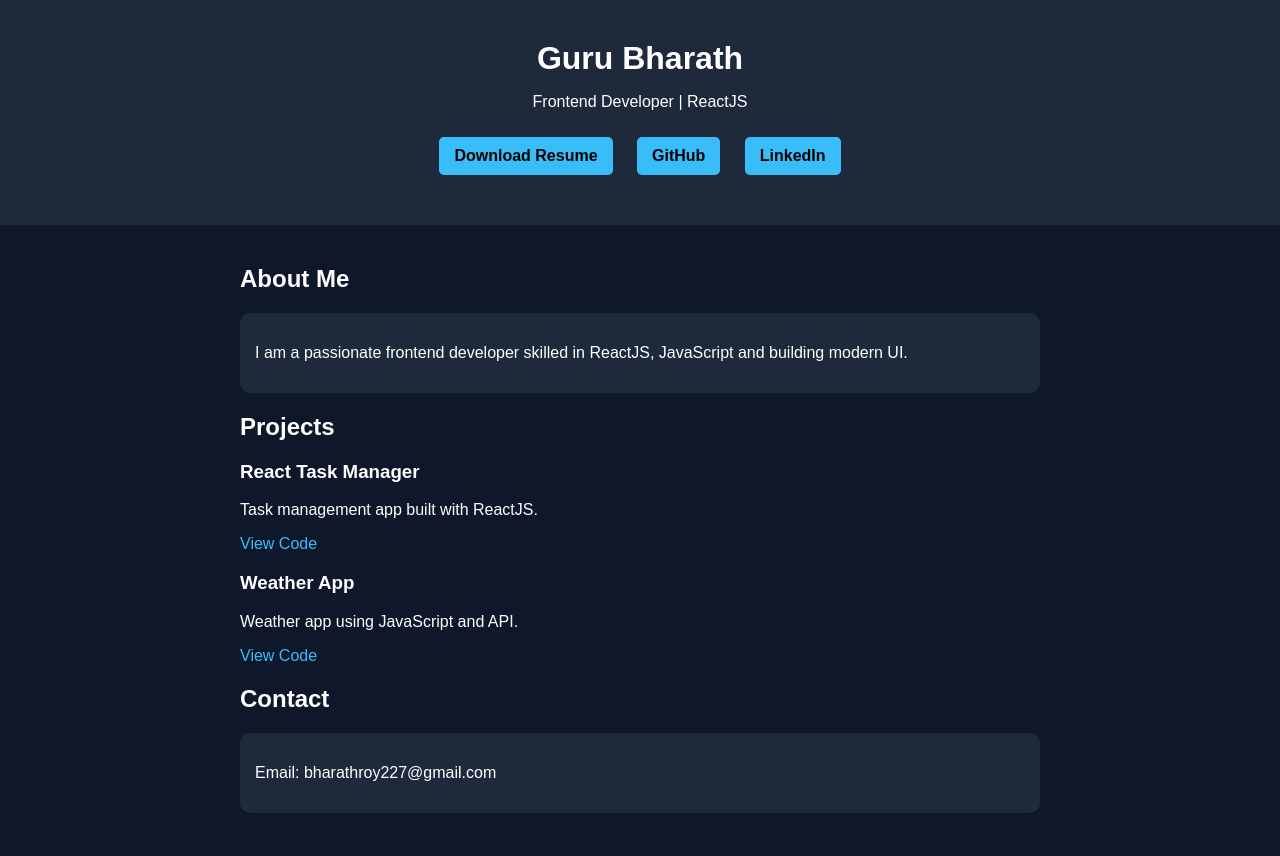
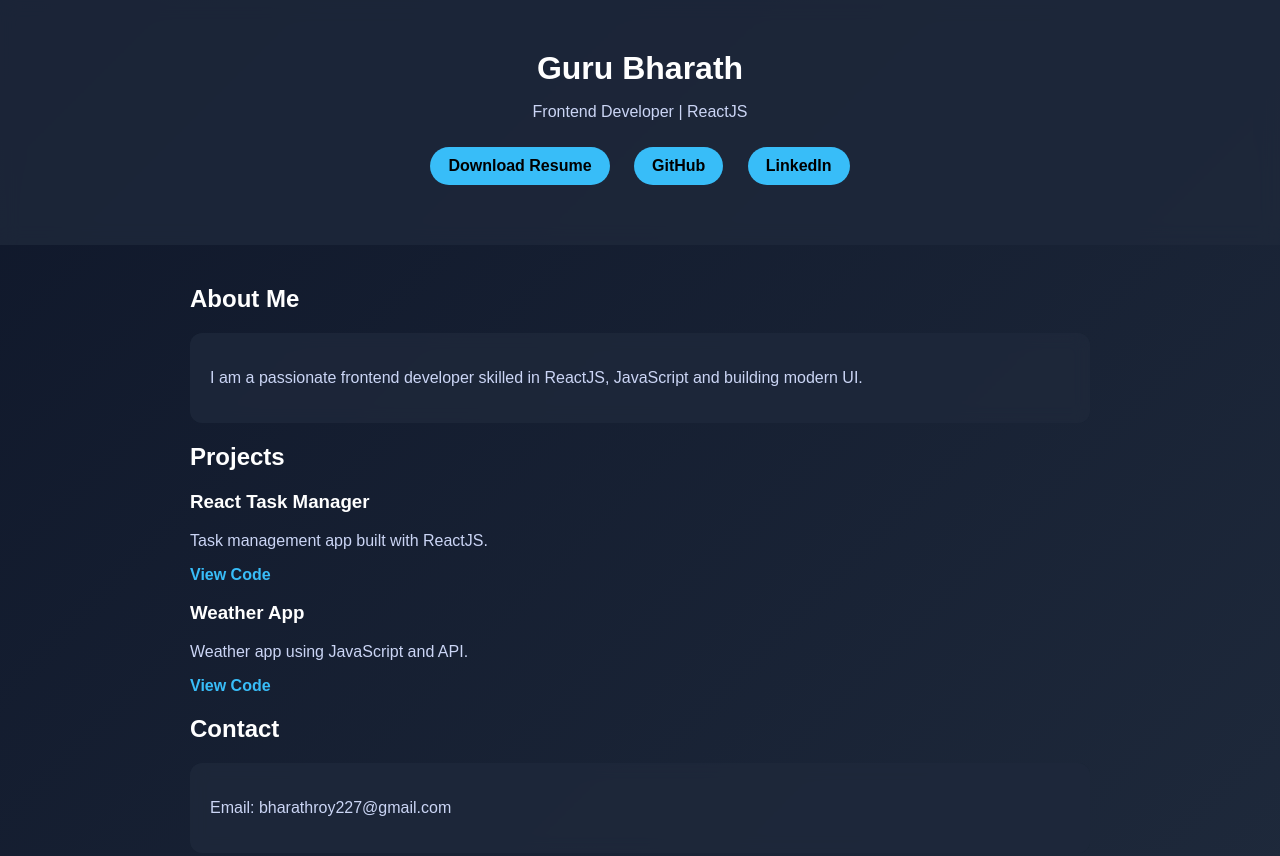
Before and after one commit to guru-bharath-dev/portfolio-website, a plain HTML site: page index.html in a window 1280 px wide. Drawn offline with Linux system fonts and the light colour scheme.

Commit message:
Upgraded to premium UI design

```diff
--- a/index.html
+++ b/index.html
@@ -4,54 +4,80 @@
   <title>Guru Bharath Portfolio</title>
  <style>
   body {
-      font-family: Arial;
+    font-family: Arial, sans-serif;
     margin: 0;
-      background: #0f172a;
+    background: linear-gradient(135deg, #0f172a, #1e293b);
     color: white;
   }
+
   header {
     text-align: center;
-      padding: 40px;
-      background: #1e293b;
+    padding: 50px 20px;
+    background: rgba(30, 41, 59, 0.8);
+    backdrop-filter: blur(10px);
   }
-    h1 { margin: 0; }
+
+  h1 {
+    margin: 0;
+    font-size: 32px;
+  }
+
+  p {
+    color: #cbd5f5;
+  }
 
   section {
     padding: 20px;
-      max-width: 800px;
+    max-width: 900px;
     margin: auto;
   }
 
-    .card {
-      background: #1e293b;
-      padding: 15px;
-      margin: 15px 0;
-      border-radius: 10px;
-      transition: 0.3s;
-    }
-
-    .card:hover {
-      transform: scale(1.03);
-      background: #334155;
-    }
-
-    a {
-      color: #38bdf8;
-      text-decoration: none;
-    }
-
+  /* Buttons */
   .btn {
     display: inline-block;
-      padding: 10px 15px;
+    padding: 10px 18px;
     margin: 10px;
     background: #38bdf8;
     color: black;
-      border-radius: 5px;
+    border-radius: 25px;
     font-weight: bold;
+    transition: 0.3s;
   }
 
   .btn:hover {
     background: #0ea5e9;
+    transform: scale(1.05);
+  }
+
+  /* Cards */
+  .card {
+    background: rgba(30, 41, 59, 0.8);
+    padding: 20px;
+    margin: 20px 0;
+    border-radius: 12px;
+    transition: all 0.3s ease;
+    backdrop-filter: blur(8px);
+  }
+
+  .card:hover {
+    transform: translateY(-8px);
+    box-shadow: 0px 10px 25px rgba(0,0,0,0.5);
+  }
+
+  /* Links */
+  a {
+    color: #38bdf8;
+    text-decoration: none;
+    font-weight: bold;
+  }
+
+  a:hover {
+    text-decoration: underline;
+  }
+
+  /* Smooth scroll */
+  html {
+    scroll-behavior: smooth;
   }
 </style>
 </head>
```
Lines whose indentation alone changed are shown as unchanged.
